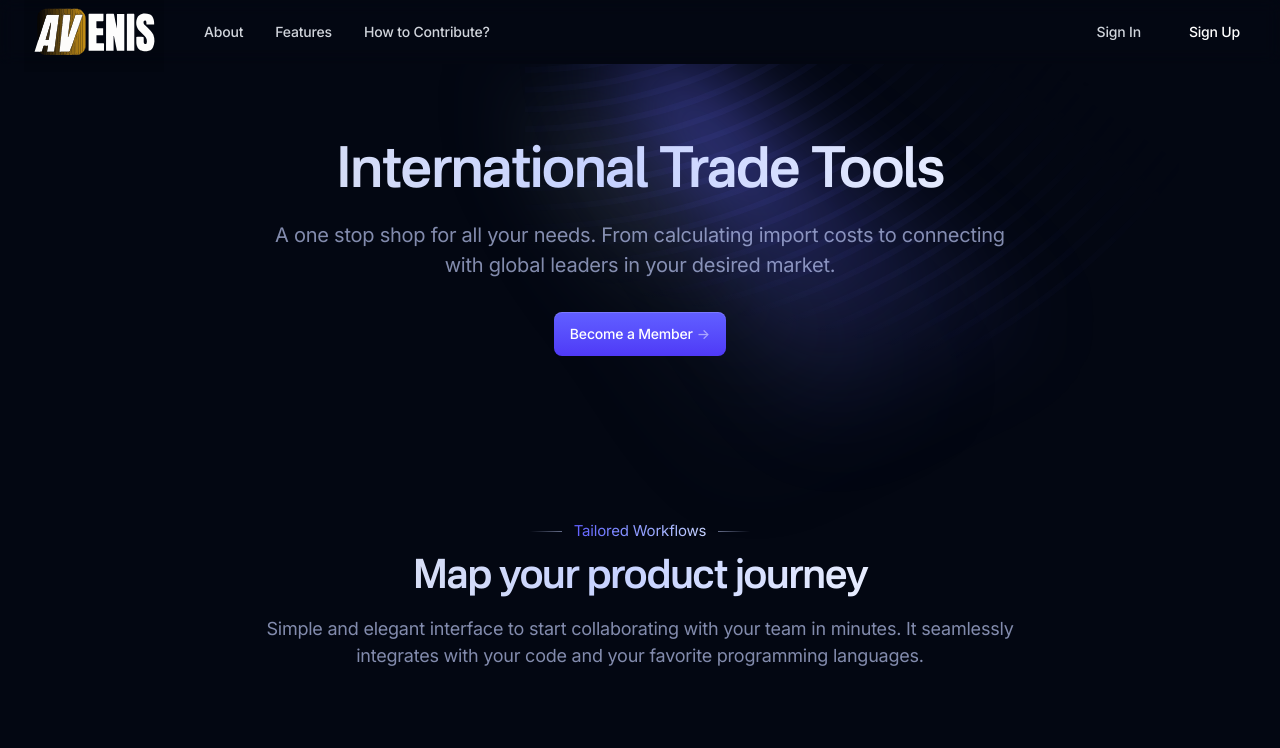
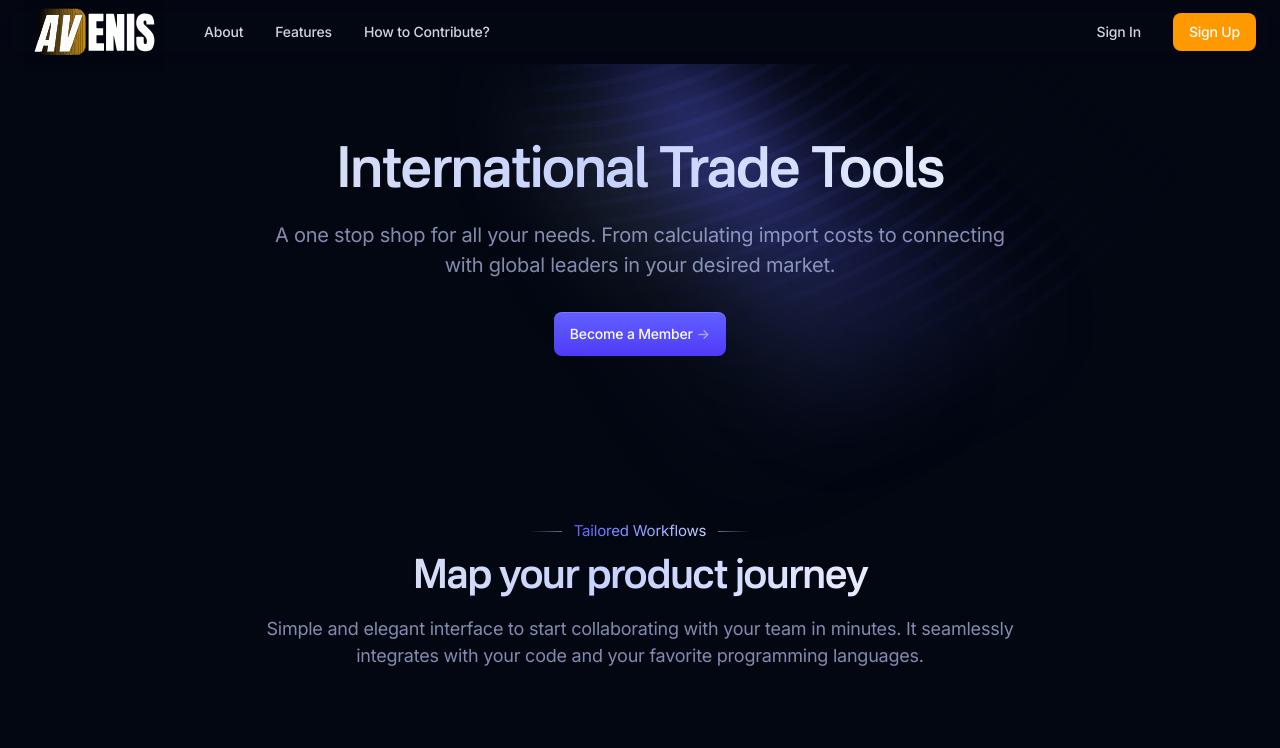
Before and after one commit to Eyuelwoldeh/TradeSphere-Front-end-tsx, a Next.js app: page / in a window 1280 px wide. Shown: the top 748 px of the page. Built offline with nearby package versions, Linux system fonts and the light colour scheme.

Commit message:
sth nice

```diff
--- a/components/ui/header.tsx
+++ b/components/ui/header.tsx
@@ -133,7 +133,7 @@ export default function Header() {
 
                 {/* Account dropdown */}
                 <Menu as="div" className="relative">
-                  <MenuButton className="inline-flex items-center justify-center rounded-lg bg-oklch(0.681 0.162 75.834) px-4 py-2 text-sm font-medium text-white hover:bg-indigo-500 transition-colors duration-150">
+                  <MenuButton className="inline-flex items-center justify-center rounded-lg /55 px-4 py-2 text-sm font-medium text-white hover:bg-indigo-500 transition-colors duration-150">
                     {({ open }) => (
                       <>
                         My Account
@@ -187,7 +187,7 @@ export default function Header() {
                 </Link>
                 <Link
                   href="/signup"
-                  className="inline-flex items-center justify-center rounded-lg bg-oklch(0.681 0.162 75.834) px-4 py-2 text-sm font-medium text-white hover:bg-indigo-500 transition-colors duration-150"
+                  className="inline-flex items-center justify-center rounded-lg bg-amber-500 px-4 py-2 text-sm font-medium text-white hover:bg-indigo-500 transition-colors duration-150"
                 >
                   Sign Up
                 </Link>
```
Also changed, not shown: tailwind.config.js (added).
